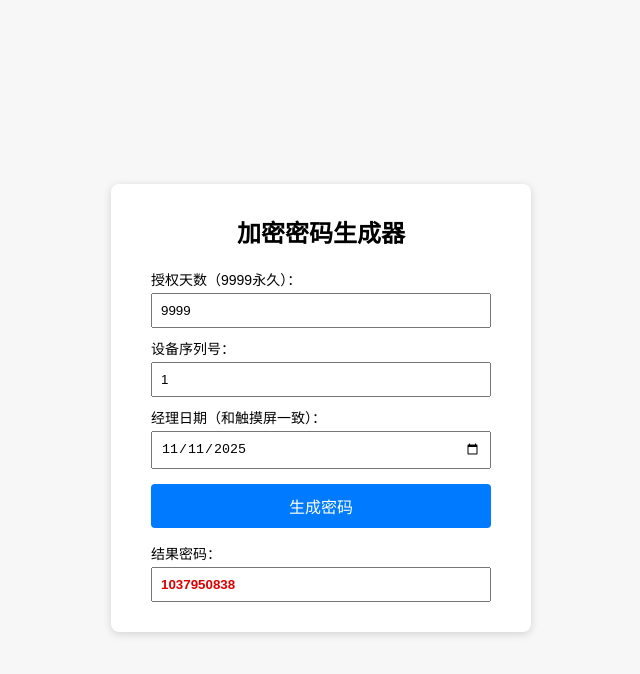
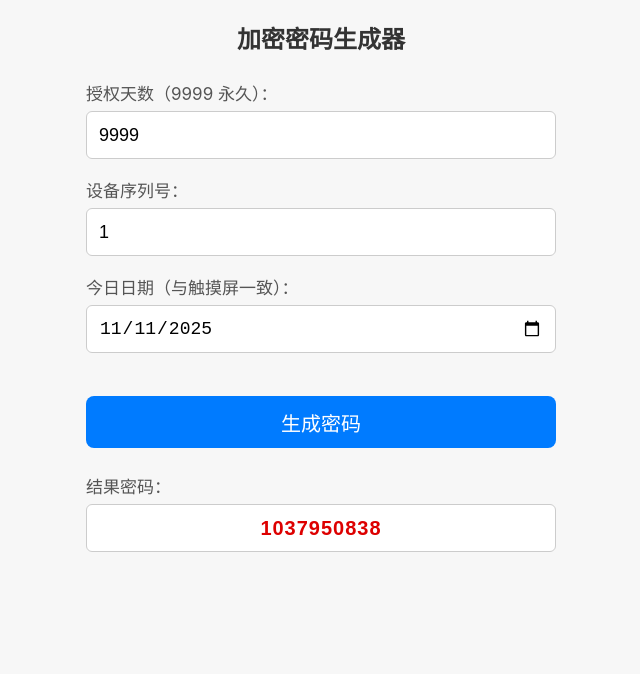
Before and after one commit to xiaoeno/lingnan.io, a plain HTML site: page index.html in a window 1280 px wide. Shown: the whole page, without its empty margins (319-959 px from the left). Drawn offline with Linux system fonts and the light colour scheme.

Commit message:
1111index.html

```diff
--- a/index.html
+++ b/index.html
@@ -2,32 +2,71 @@
 <html lang="zh-CN">
 <head>
   <meta charset="UTF-8"/>
+  <meta name="viewport" content="width=device-width,initial-scale=1,user-scalable=no"/>
   <title>加密密码生成器</title>
   <style>
-    body{font-family:Arial,Helvetica,sans-serif;background:#f7f7f7;display:flex;justify-content:center;align-items:center;height:100vh}
-    .box{background:#fff;padding:30px 40px;border-radius:8px;box-shadow:0 2px 8px rgba(0,0,0,.15);width:340px}
-    h2{margin-top:0;text-align:center}
-    label{display:block;margin:10px 0 4px;font-size:14px}
-    input[type=text],input[type=date]{width:100%;padding:8px;box-sizing:border-box}
-    button{width:100%;padding:10px;margin-top:15px;font-size:16px;background:#007bff;color:#fff;border:0;border-radius:4px;cursor:pointer}
-    button:hover{background:#0056b3}
-    .result{margin-top:15px;font-size:14px}
-    .result input{font-weight:bold;color:#d00}
+    *{box-sizing:border-box;margin:0;padding:0}
+    html,body{height:100%;background:#f7f7f7;font-family:-apple-system,BlinkMacSystemFont,"Helvetica Neue",Helvetica,"PingFang SC","Hiragino Sans GB","Microsoft YaHei",Arial,sans-serif}
+    .wrap{padding:20px 15px;max-width:500px;margin:0 auto}
+    h2{text-align:center;margin-bottom:25px;font-size:24px;color:#333}
+    .row{margin-bottom:18px}
+    label{display:block;font-size:17px;color:#555;margin-bottom:6px}
+    input[type=text],input[type=date]{
+      width:100%;
+      height:48px;
+      font-size:18px;
+      padding:0 12px;
+      border:1px solid #ccc;
+      border-radius:6px;
+      -webkit-appearance:none;
+    }
+    button{
+      width:100%;
+      height:52px;
+      font-size:20px;
+      color:#fff;
+      background:#007bff;
+      border:0;
+      border-radius:8px;
+      margin-top:25px;
+      cursor:pointer;
+      -webkit-appearance:none;
+    }
+    button:active{background:#0056b3}
+    .result{margin-top:25px}
+    .result input{
+      font-weight:bold;color:#d00;
+      font-size:20px;
+      text-align:center;
+      letter-spacing:1px;
+    }
+    /* 全屏提示 */
+    #fsBtn{
+      margin-top:15px;
+      background:#28a745;
+      font-size:16px;
+      height:44px;
+    }
   </style>
-<base target="_blank">
 </head>
 <body>
-  <div class="box">
+  <div class="wrap">
     <h2>加密密码生成器</h2>
 
-    <label>授权天数（9999永久）：</label>
-    <input type="text" id="p" value="9999"/>
+    <div class="row">
+      <label>授权天数（9999 永久）：</label>
+      <input type="text" id="p" value="9999" inputmode="numeric"/>
+    </div>
 
-    <label>设备序列号：</label>
-    <input type="text" id="k" value="1"/>
+    <div class="row">
+      <label>设备序列号：</label>
+      <input type="text" id="k" value="1" inputmode="numeric"/>
+    </div>
 
-    <label>经理日期（和触摸屏一致）：</label>
-    <input type="date" id="date"/>
+    <div class="row">
+      <label>今日日期（与触摸屏一致）：</label>
+      <input type="date" id="date"/>
+    </div>
 
     <button onclick="gen()">生成密码</button>
 
@@ -35,35 +74,40 @@
       <label>结果密码：</label>
       <input type="text" id="pwd" readonly/>
     </div>
+
+    <!-- 可选：手动全屏 -->
+    <!-- <button id="fsBtn" onclick="goFullscreen()">全屏显示</button> -->
   </div>
 
   <script>
-    // 数字和
     const digitSum = n => n.toString().split('').reduce((s,c)=>s+ +c, 0);
 
-    // 核心加密
     function encrypt(P, K, day){
-      const dayStr = String(day).padStart(2,'0');   // 强制两位
-      const P0 = parseInt(`${P}${dayStr}`, 10);     // 先拼接再转数字
+      const dayStr = String(day).padStart(2,'0');
+      const P0 = parseInt(`${P}${dayStr}`, 10);
       const S  = P0 ^ (K + 2048);
-      const E  = ((S & 0xFFF) << 12) | (S >>> 12);  // 无符号右移
+      const E  = ((S & 0xFFF) << 12) | (S >>> 12);
       return `${E}${String(digitSum(P0)).padStart(2,'0')}`;
     }
 
-    // 生成回调
     function gen(){
       const P = parseInt(document.getElementById('p').value, 10);
       const K = parseInt(document.getElementById('k').value, 10);
       const d = new Date(document.getElementById('date').value);
-      if(!Number.isFinite(P) || !Number.isFinite(K)) return alert('P 和 K 请输入整数！');
+      if(!Number.isFinite(P) || !Number.isFinite(K)) return alert('请输入有效数字！');
       if(isNaN(d)) return alert('请选择日期！');
-
       document.getElementById('pwd').value = encrypt(P, K, d.getDate());
     }
 
-    // 初始化
     document.getElementById('date').valueAsDate = new Date();
     gen();
+
+    function goFullscreen(){
+      const el = document.documentElement;
+      if(el.requestFullscreen) el.requestFullscreen();
+      else if(el.webkitRequestFullscreen) el.webkitRequestFullscreen();
+      else if(el.msRequestFullscreen) el.msRequestFullscreen();
+    }
   </script>
 </body>
 </html>
```
